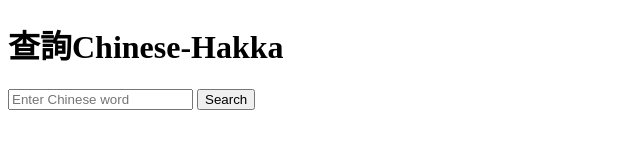
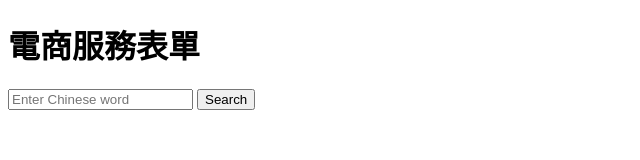
Before and after one commit to yuting1002/-, a plain HTML site: page index.html in a window 1280 px wide. Shown: the whole page, without its empty margins (0-640 px from the left). Drawn offline with Linux system fonts and the light colour scheme.

Commit message:
Update index.html

```diff
--- a/index.html
+++ b/index.html
@@ -4,7 +4,7 @@
     <title>電商服務表單</title>
 </head>
 <body>
-    <h1>查詢Chinese-Hakka</h1>
+    <h1>電商服務表單</h1>
     <input type="text" id="query" placeholder="Enter Chinese word">
     <button onclick="search()">Search</button>
     <p id="result"></p>
```
